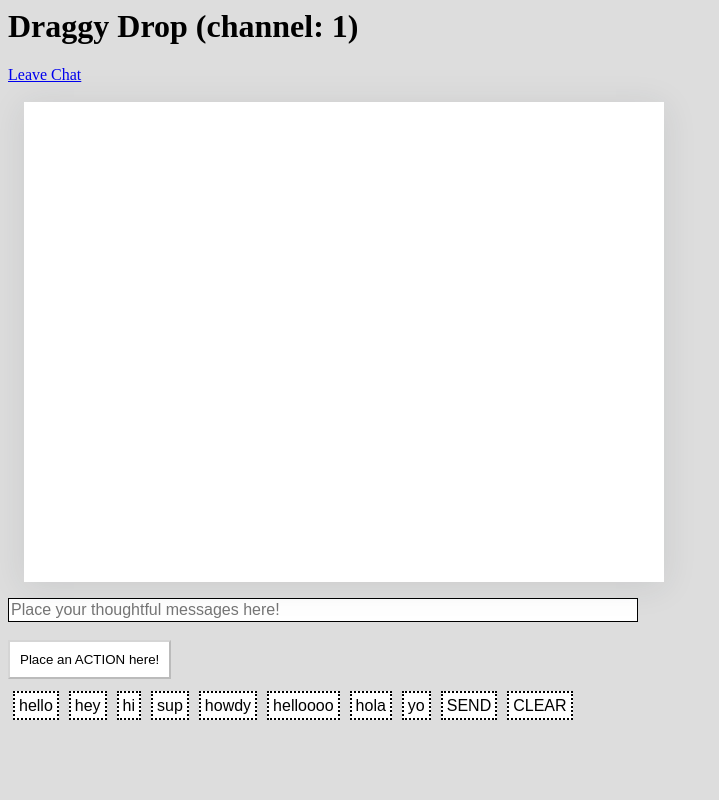
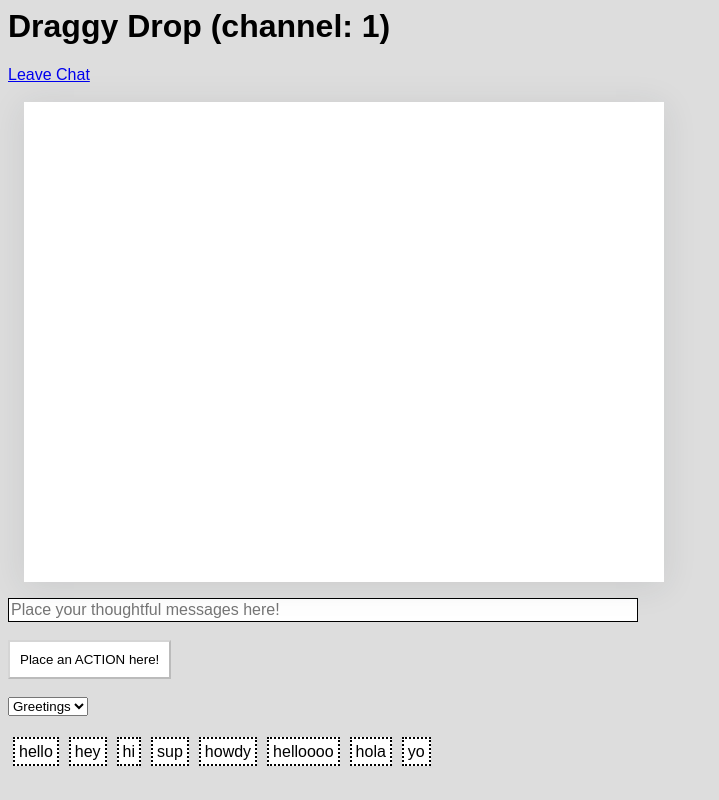
Before and after one commit to benbusby/draggy-drop, a Flask app: page /chat in a window 1280 px wide. Shown: the whole page, without its empty margins (0-719 px from the left). Run offline with Flask 2, Linux system fonts and the light colour scheme; the visitor is signed in with stand-in values (Sample User, id 1); some libraries are stand-ins or nearby versions.

Commit message:
Added flexible word category gen

```diff
--- a/app/static/css/chat.css
+++ b/app/static/css/chat.css
@@ -1,5 +1,6 @@
 body {
     background: #ddd;
+    font-family: 'Arial';
 }
 
 #draggable {
@@ -59,14 +60,12 @@ ul > li:after {
     display: block;
     font-size: 10px;
     margin-left: 10px;
-    font-family: 'Arial';
 }
 
 .new-user {
     width: 100%;
     text-align: center;
     display: block;
-    font-family: 'Arial';
     font-size: 12px;
 }
 
@@ -74,7 +73,6 @@ ul > li:after {
     border-radius: 25px;
     padding: 6px;
     font-size: 16px;
-    font-family: "Arial";
     max-width: 50%;
 	display: inline-block;
 	padding: 0.5rem 1rem;
@@ -104,7 +102,6 @@ ul > li:after {
     padding: 4px;
     margin: 0 5px;
     font-size: 16px;
-    font-family: "Arial";
 }
 
 .draggable-span:hover {
@@ -144,3 +141,11 @@ input.highlight {
 #actions.highlight {
     background: lightblue;
 }
+
+.chat-options {
+    display: none;
+}
+
+#category-selector {
+    margin-bottom: 2em;
+}
--- a/app/static/js/dragdrop.js
+++ b/app/static/js/dragdrop.js
@@ -1,16 +1,21 @@
+const wordCategories = [];
+
 const loadWords = () => {
     $.getJSON("/static/words.json", function(words) {
-        // TODO: Split out into separate categories
-        for (let greeting in words.greetings) {
-            if (words.greetings.hasOwnProperty(greeting)) {
-                $("#chat-options").append("<span class='draggable-span'>" + greeting + "</span>");
-                console.log(greeting + " -> " + words.greetings[greeting]);
-            }
-        }
+        let firstVisible = false;
+        for (let key in words) {
+            let categoryTitle = key.charAt(0).toUpperCase() + key.slice(1);
+            wordCategories.push(key);
+            $("#category-section").append("<div class='chat-options' id='" + key + "-words'></div>");
+            $("#category-selector").append("<option value='" + key + "'>" + categoryTitle + "</option>");
+            for (let word in words[key]) {
+                if (!firstVisible) {
+                    $("#" + key + "-words").css("display", "initial");
+                    firstVisible = true;
+                }
 
-        for (let action in words.actions) {
-            if (words.actions.hasOwnProperty(action)) {
-                $("#chat-options").append("<span class='draggable-span'>" + action + "</span>");
+                $("#" + key + "-words").append("<span class='draggable-span'>" + word + "</span>");
+                console.log(word + " -> " + key);
             }
         }
 
@@ -50,4 +55,11 @@ $(document).ready(function() {
             $(this).val($(this).val() + ui.draggable.text() + " ");
         }
     });
+
+    $("#category-selector").change(function() {
+        for (let key in wordCategories) {
+            let category = wordCategories[key];
+            $("#" + category + "-words").css("display", category == this.value ? "initial" : "none");
+        }
+    });
 });
--- a/app/templates/chat.html
+++ b/app/templates/chat.html
@@ -19,10 +19,14 @@
                 </ul>
             </div>
         </div>
+
         <div>
             <input id="chat-input" size="80" placeholder="Place your thoughtful messages here!" onkeydown="userTyping(event)"><br><br>
             <button id="actions" disabled>Place an ACTION here!</button><br><br>
-            <div id="chat-options"></div>
+            <select id="category-selector">
+            </select>
+            <div id="category-section">
+            </div>
         </div>
     </body>
 </html>
```
